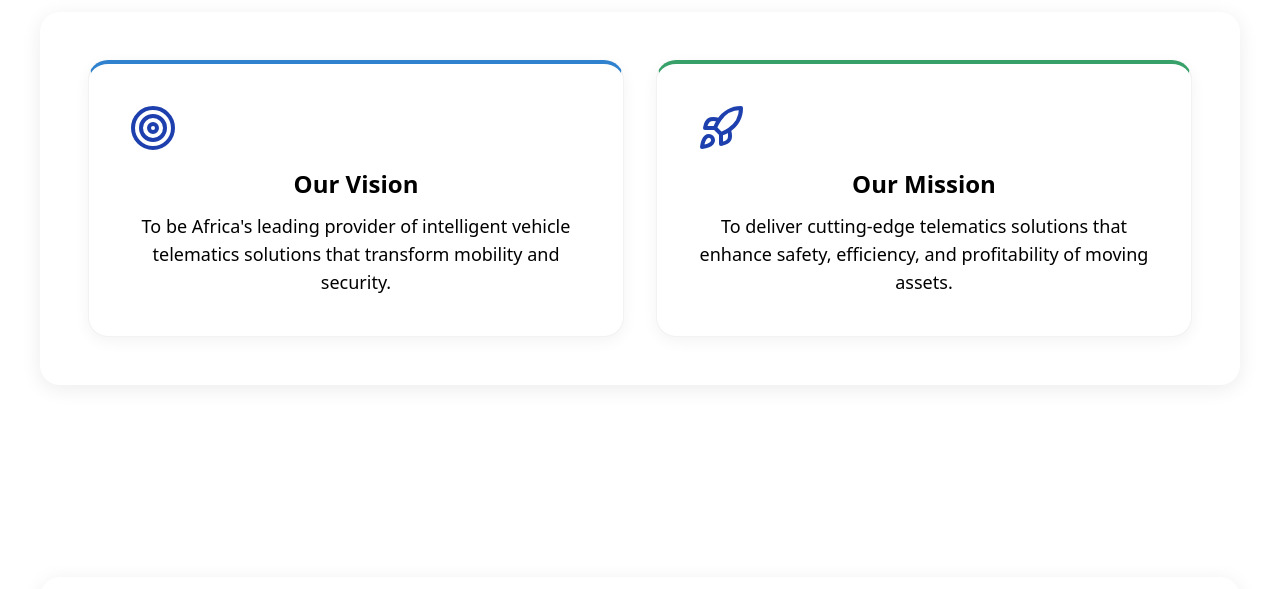
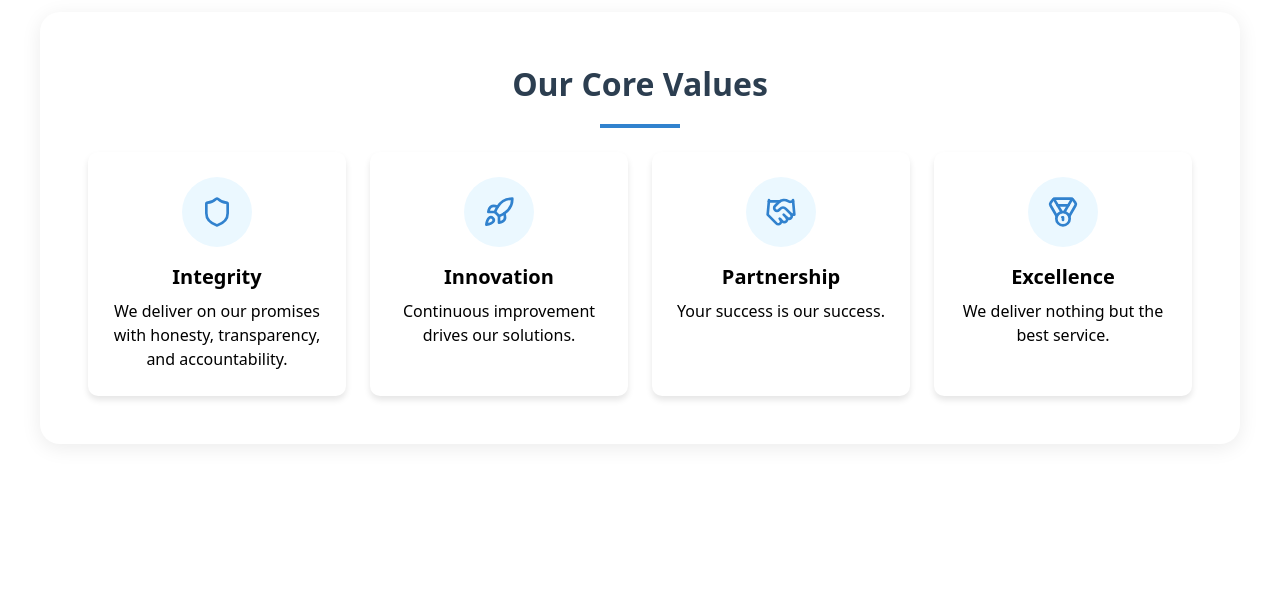
Before and after one commit to Kelvin-dev001/nebsam-website, a React (Create React App) app: page /about in a window 1280 px wide. Shown: the part 2131-2720 px from the top of the page. Built offline with nearby package versions, Linux system fonts and the light colour scheme.

Commit message:
ectsworking

```diff
--- a/src/components/AboutUs.js
+++ b/src/components/AboutUs.js
@@ -1,21 +1,42 @@
-import React, { useState } from 'react';
+import React, { useEffect, useMemo, useState } from 'react';
 import { Helmet } from 'react-helmet';
 import {
-  Globe, Shield, BarChart, Award,
-  Target, Rocket, Handshake, Medal, Download
+  Globe,
+  Shield,
+  BarChart,
+  Award,
+  Target,
+  Rocket,
+  Handshake,
+  Medal,
+  Download
 } from 'lucide-react';
 import '../App.css';
 
 const AboutUs = () => {
+  // Used for hover UI in Certifications + Why Choose Us (so ESLint is happy)
   const [hoveredCert, setHoveredCert] = useState(null);
   const [flippedClient, setFlippedClient] = useState(null);
 
-  // Hero background images
-  const heroImages = [
-    '/src/images/showroom.jpeg',
-    '/src/images/service-bay.jpeg',
-    '/src/images/office-hero.jpeg'
-  ];
+  // Hero background images (used in an auto-rotating hero background)
+  const heroImages = useMemo(
+    () => [
+      '/images/showroom.jpeg',
+      '/images/service-bay.jpeg',
+      '/images/office-hero.jpeg'
+    ],
+    []
+  );
+
+  const [heroIndex, setHeroIndex] = useState(0);
+
+  useEffect(() => {
+    if (!heroImages.length) return;
+    const id = setInterval(() => {
+      setHeroIndex((prev) => (prev + 1) % heroImages.length);
+    }, 5000);
+    return () => clearInterval(id);
+  }, [heroImages]);
 
   // Certificates data
   const certificates = [
@@ -47,12 +68,28 @@ const AboutUs = () => {
     { id: 6, src: '/images/customer-parking.jpeg', alt: 'Customer Parking' }
   ];
 
-  // Core values with Lucide icons
+  // Core values (now rendered, so ESLint won't complain)
   const coreValues = [
-    { icon: <Shield size={32} />, title: 'Integrity', desc: 'we deliver on our promises with honesty, transparency, and accountability.' },
-    { icon: <Rocket size={32} />, title: 'Innovation', desc: 'Continuous improvement drives our solutions' },
-    { icon: <Handshake size={32} />, title: 'Partnership', desc: 'Your success is our success' },
-    { icon: <Medal size={32} />, title: 'Excellence', desc: 'We deliver nothing but the best service' }
+    {
+      icon: <Shield size={32} />,
+      title: 'Integrity',
+      desc: 'We deliver on our promises with honesty, transparency, and accountability.'
+    },
+    {
+      icon: <Rocket size={32} />,
+      title: 'Innovation',
+      desc: 'Continuous improvement drives our solutions.'
+    },
+    {
+      icon: <Handshake size={32} />,
+      title: 'Partnership',
+      desc: 'Your success is our success.'
+    },
+    {
+      icon: <Medal size={32} />,
+      title: 'Excellence',
+      desc: 'We deliver nothing but the best service.'
+    }
   ];
 
   // Why Choose Us features
@@ -67,18 +104,27 @@ const AboutUs = () => {
     <main className="about-us-container">
       <Helmet>
         <title>About Us | Nebsam Digital Solutions</title>
-        <meta name="description" content="Learn about Nebsam Digital Solutions, Kenya’s trusted leader in vehicle telematics, fleet tracking, car alarms, fuel monitoring, radio communication, and video telematics." />
+        <meta
+          name="description"
+          content="Learn about Nebsam Digital Solutions, Kenya’s trusted leader in vehicle telematics, fleet tracking, car alarms, fuel monitoring, radio communication, and video telematics."
+        />
         <link rel="canonical" href="https://nebsamdigital.com/about" />
         {/* Open Graph tags */}
         <meta property="og:title" content="About Us | Nebsam Digital Solutions" />
-        <meta property="og:description" content="Kenya’s trusted leader in vehicle telematics, fleet tracking, car alarms, fuel monitoring, radio communication, and video telematics." />
+        <meta
+          property="og:description"
+          content="Kenya’s trusted leader in vehicle telematics, fleet tracking, car alarms, fuel monitoring, radio communication, and video telematics."
+        />
         <meta property="og:url" content="https://nebsamdigital.com/about" />
         <meta property="og:image" content="https://nebsamdigital.com/images/site-og-image.jpg" />
         <meta property="og:type" content="website" />
         {/* Twitter Card */}
         <meta name="twitter:card" content="summary_large_image" />
         <meta name="twitter:title" content="About Us | Nebsam Digital Solutions" />
-        <meta name="twitter:description" content="Kenya’s trusted leader in vehicle telematics, fleet tracking, car alarms, fuel monitoring, radio communication, and video telematics." />
+        <meta
+          name="twitter:description"
+          content="Kenya’s trusted leader in vehicle telematics, fleet tracking, car alarms, fuel monitoring, radio communication, and video telematics."
+        />
         <meta name="twitter:image" content="https://nebsamdigital.com/images/site-og-image.jpg" />
         {/* Schema.org Structured Data for Organization */}
         <script type="application/ld+json">
@@ -110,9 +156,18 @@ const AboutUs = () => {
           `}
         </script>
       </Helmet>
+
       {/* Hero Section with Sliding Background */}
       <header>
-        <section className="hero-section about-hero-section">
+        <section
+          className="hero-section about-hero-section"
+          style={{
+            backgroundImage: `url(${heroImages[heroIndex]})`,
+            backgroundSize: 'cover',
+            backgroundPosition: 'center'
+          }}
+          aria-label="About Nebsam hero section"
+        >
           <div className="hero-content">
             <h1 className="hero-title">Driving Innovation in Vehicle Telematics</h1>
             <p className="hero-subtitle">Trusted by 50,000+ clients across Africa</p>
@@ -126,9 +181,10 @@ const AboutUs = () => {
           <div className="two-column-layout">
             <figure className="image-container">
               <img
-                src="images/about-team.jpg"
+                src="/images/about-team.jpg"
                 alt="Nebsam Team"
                 className="rounded-2xl hover-3d"
+                loading="lazy"
               />
             </figure>
             <article className="content">
@@ -139,8 +195,12 @@ const AboutUs = () => {
               <p>
                 What started as a small venture has evolved into a powerhouse serving over 50,000 satisfied clients across the continent. From fleet managers in Mombasa, Nairobi, Thika, Nakuru and Kisumu to individual car owners in remote towns, our clients rely on us for safety, efficiency, and peace of mind on the road.
               </p>
-              <p>  Our success is rooted in a customer-centered approach, driven by a deep understanding of the unique needs of African drivers and fleet operators. We believe that technology should not just be advanced — it should be accessible, practical, and built around the people who use it.  </p>
-              <p> Innovation is at the heart of what we do. Whether it's installing GPS car trackers, integrating real-time fuel monitoring systems, or deploying high-performance vehicle video telematics cameras, we continuously adapt and improve to stay ahead of evolving security and logistics challenges.  </p>
+              <p>
+                Our success is rooted in a customer-centered approach, driven by a deep understanding of the unique needs of African drivers and fleet operators. We believe that technology should not just be advanced — it should be accessible, practical, and built around the people who use it.
+              </p>
+              <p>
+                Innovation is at the heart of what we do. Whether it's installing GPS car trackers, integrating real-time fuel monitoring systems, or deploying high-performance vehicle video telematics cameras, we continuously adapt and improve to stay ahead of evolving security and logistics challenges.
+              </p>
               <p>
                 Trust and resilience have carried us through every challenge — and we’ve emerged stronger, more experienced, and more committed to excellence than ever before. At Nebsam, we don’t just offer products — we deliver customized telematics solutions that enhance safety, reduce costs, and give our clients complete control over their vehicles and fleets.
               </p>
@@ -153,10 +213,27 @@ const AboutUs = () => {
                 <li><span className="text-primary">✓</span> 50+ certified technicians</li>
                 <li><span className="text-primary">✓</span> 24/7 monitoring center</li>
               </ul>
-              <button className="download-profile-btn">
+
+              <button className="download-profile-btn" type="button">
                 Download Company Profile <Download size={18} className="ml-2" />
               </button>
             </article>
+          </div>
+        </div>
+      </section>
+
+      {/* Core Values (NEW: renders coreValues so it is used) */}
+      <section className="section" aria-label="Our Core Values">
+        <div className="section-card">
+          <h2 className="section-title">Our Core Values</h2>
+          <div className="grid md:grid-cols-2 lg:grid-cols-4 gap-6">
+            {coreValues.map((value, index) => (
+              <article key={index} className="feature-card hover-rotate">
+                <div className="feature-icon">{value.icon}</div>
+                <h3 className="text-xl font-semibold mt-4">{value.title}</h3>
+                <p className="mt-2">{value.desc}</p>
+              </article>
+            ))}
           </div>
         </div>
       </section>
@@ -189,9 +266,10 @@ const AboutUs = () => {
           <h2 className="section-title">Our Team Structure</h2>
           <figure className="organogram-container">
             <img
-              src="images/organogram.jpg"
+              src="/images/organogram.jpg"
               alt="Nebsam Organogram"
               className="rounded-2xl shadow-xl"
+              loading="lazy"
             />
           </figure>
         </div>
@@ -208,12 +286,18 @@ const AboutUs = () => {
                 className="feature-card hover-rotate"
                 onMouseEnter={() => setHoveredCert(index)}
                 onMouseLeave={() => setHoveredCert(null)}
+                aria-label={feature.title}
               >
                 <div className="feature-icon">
                   {feature.icon}
                 </div>
                 <h3 className="text-xl font-semibold mt-4">{feature.title}</h3>
                 <p className="mt-2">{feature.desc}</p>
+
+                {/* Optional: subtle hover helper (uses hoveredCert state) */}
+                {hoveredCert === index && (
+                  <p className="mt-3 text-sm opacity-80">Learn more about {feature.title.toLowerCase()}.</p>
+                )}
               </article>
             ))}
           </div>
@@ -232,18 +316,21 @@ const AboutUs = () => {
               Our Certifications
             </a>
           </h2>
+
           <div className="grid grid-cols-2 md:grid-cols-3 lg:grid-cols-6 gap-4">
             {certificates.map(cert => (
               <figure
                 key={cert.id}
-                className="certificate-card"
+                className={`certificate-card ${hoveredCert === cert.id ? 'is-hovered' : ''}`}
                 onMouseEnter={() => setHoveredCert(cert.id)}
                 onMouseLeave={() => setHoveredCert(null)}
+                aria-label={cert.alt}
               >
                 <img
                   src={cert.src}
                   alt={cert.alt}
                   className="certificate-image"
+                  loading="lazy"
                 />
                 <figcaption className="certificate-overlay">
                   <p>{cert.alt}</p>
@@ -265,6 +352,7 @@ const AboutUs = () => {
                   src={item.src}
                   alt={item.alt}
                   className="headquarters-image"
+                  loading="lazy"
                 />
                 <figcaption className="headquarters-label">{item.alt}</figcaption>
               </figure>
@@ -315,7 +403,7 @@ const AboutUs = () => {
               >
                 <div className={`client-card-inner ${flippedClient === client.id ? 'flipped' : ''}`}>
                   <div className="client-card-front">
-                    <img src={client.logo} alt={client.name} />
+                    <img src={client.logo} alt={client.name} loading="lazy" />
                   </div>
                   <div className="client-card-back">
                     <p>{client.name}</p>
```
Also changed, not shown: src/components/Navbar.js (+8 -6 lines), src/components/ServiceDetail.js (+0 -19 lines).
